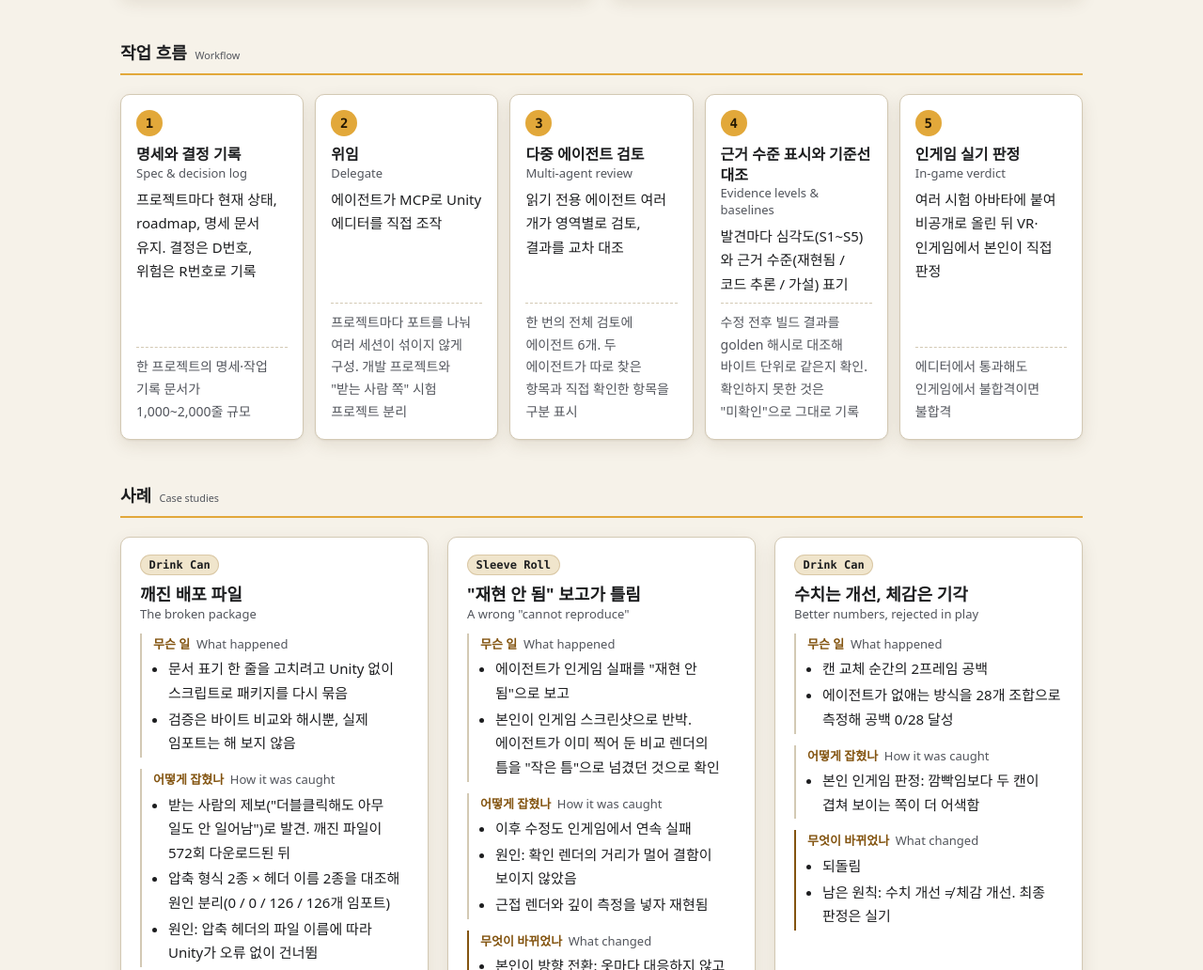
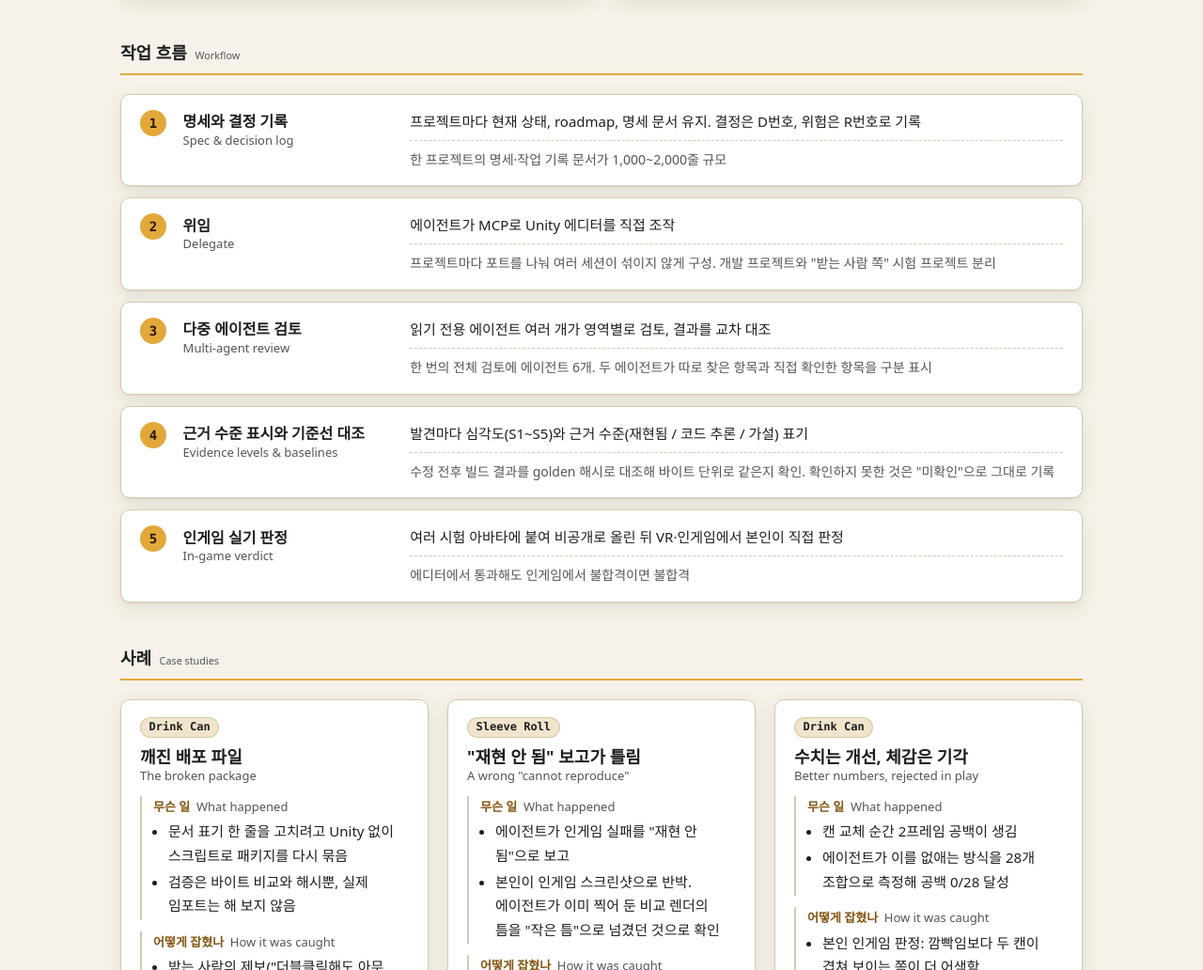
Before and after one commit to Pyrite9/Pyrite9.github.io, a plain HTML site: page index.html in a window 1280 px wide. Shown: the part 5020-6052 px from the top of the page at 94% size. Drawn offline with Linux system fonts and the light colour scheme.

Commit message:
Stack AI workflow steps so text never squeezes into narrow columns
- Steps read top to bottom; from 640px each is one row (number | title | text)
- Case C first line now reads as a sentence

Co-Authored-By: Claude Opus 5.5 <noreply@anthropic.com>

```diff
--- a/index.html
+++ b/index.html
@@ -252,8 +252,8 @@
               <dt>무슨 일 <span lang="en">What happened</span></dt>
               <dd>
                 <ul>
-                  <li>캔 교체 순간의 2프레임 공백</li>
-                  <li>에이전트가 없애는 방식을 28개 조합으로 측정해 공백 0/28 달성</li>
+                  <li>캔 교체 순간 2프레임 공백이 생김</li>
+                  <li>에이전트가 이를 없애는 방식을 28개 조합으로 측정해 공백 0/28 달성</li>
                 </ul>
               </dd>
             </div>
--- a/style.css
+++ b/style.css
@@ -666,7 +666,8 @@ main > .section:nth-of-type(even)::before { background: var(--band); }
 .ai-role ul { margin: 0; padding-left: 1.1rem; }
 .ai-role li { margin: 0.25rem 0; }
 
-/* Workflow: numbered steps, a row on wide screens */
+/* Workflow: numbered steps stacked top to bottom, so the order reads at any width.
+   From 640px each step is one row: number | title | text + evidence. */
 .ai-steps {
   list-style: none;
   counter-reset: ai-step;
@@ -674,8 +675,6 @@ main > .section:nth-of-type(even)::before { background: var(--band); }
   padding: 0;
   display: grid;
   gap: 0.75rem;
-  @media (min-width: 640px) { grid-template-columns: 1fr 1fr; }
-  @media (min-width: 1000px) { grid-template-columns: repeat(5, 1fr); }
 }
 .ai-steps > li {
   counter-increment: ai-step;
@@ -708,6 +707,19 @@ main > .section:nth-of-type(even)::before { background: var(--band); }
   color: var(--muted);
 }
 .ai-steps p { margin: 0; }
+@media (min-width: 640px) {
+  .ai-steps > li {
+    display: grid;
+    grid-template-columns: 1.75rem minmax(9rem, 14rem) 1fr;
+    column-gap: 1.1rem;
+    row-gap: 0.4rem;
+    align-items: start;
+    padding: 1rem 1.25rem;
+  }
+  .ai-steps > li::before { grid-column: 1; grid-row: 1 / span 2; }
+  .ai-steps h4 { grid-column: 2; grid-row: 1 / span 2; margin: 0.15rem 0 0; }
+  .ai-steps > li > p { grid-column: 3; }
+}
 .ai-proof {
   margin-top: auto !important;
   padding-top: 0.5rem;
```
